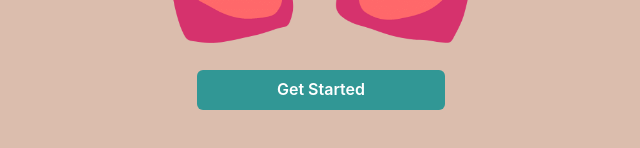
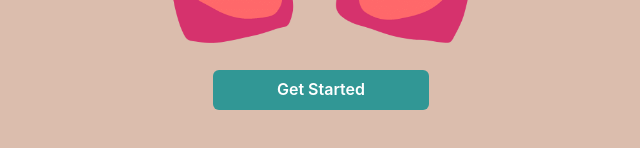
Before and after one commit to KcZer0/asthma-expertsys, a Next.js app: page / in a window 1280 px wide. Shown: the part 478-626 px from the top of the page, without its empty margins (319-959 px from the left). Built offline with nearby package versions, Linux system fonts and the light colour scheme.

Commit message:
feat: LinkButton component

```diff
--- /dev/null
+++ b/src/components/LinkButton.js
@@ -0,0 +1,20 @@
+import { Button, Link } from '@chakra-ui/react';
+import NextLink from 'next/link';
+
+const LinkButton = ({ href, children, ...p }) => (
+  <NextLink href={href} legacyBehavior passHref>
+    <Button
+      as={Link}
+      colorScheme="teal"
+      sx={{
+        ':hover': {
+          textDecorationLine: 'none',
+        },
+      }}
+      {...p}
+    >
+      {children}
+    </Button>
+  </NextLink>
+);
+export default LinkButton;
--- a/src/pages/index.js
+++ b/src/pages/index.js
@@ -1,7 +1,7 @@
-import { Button, Center, Box, VStack, Link } from '@chakra-ui/react';
+import { Box, Center, VStack } from '@chakra-ui/react';
+import Image from 'next/image';
 
-import Image from 'next/image';
-import NextLink from 'next/link';
+import LinkButton from '@/components/LinkButton';
 
 export default function Home() {
   return (
@@ -10,20 +10,9 @@ export default function Home() {
         <Box width="20rem" height="20rem" position="relative">
           <Image src="/images/logo.png" alt="Logo" fill />
         </Box>
-        <NextLink href="/eval" legacyBehavior passHref>
-          <Button
-            as={Link}
-            colorScheme="teal"
-            px="5rem"
-            sx={{
-              ':hover': {
-                textDecorationLine: 'none',
-              },
-            }}
-          >
-            Get Started
-          </Button>
-        </NextLink>
+        <LinkButton href="/eval" px="4rem">
+          Get Started
+        </LinkButton>
       </VStack>
     </Center>
   );
```
